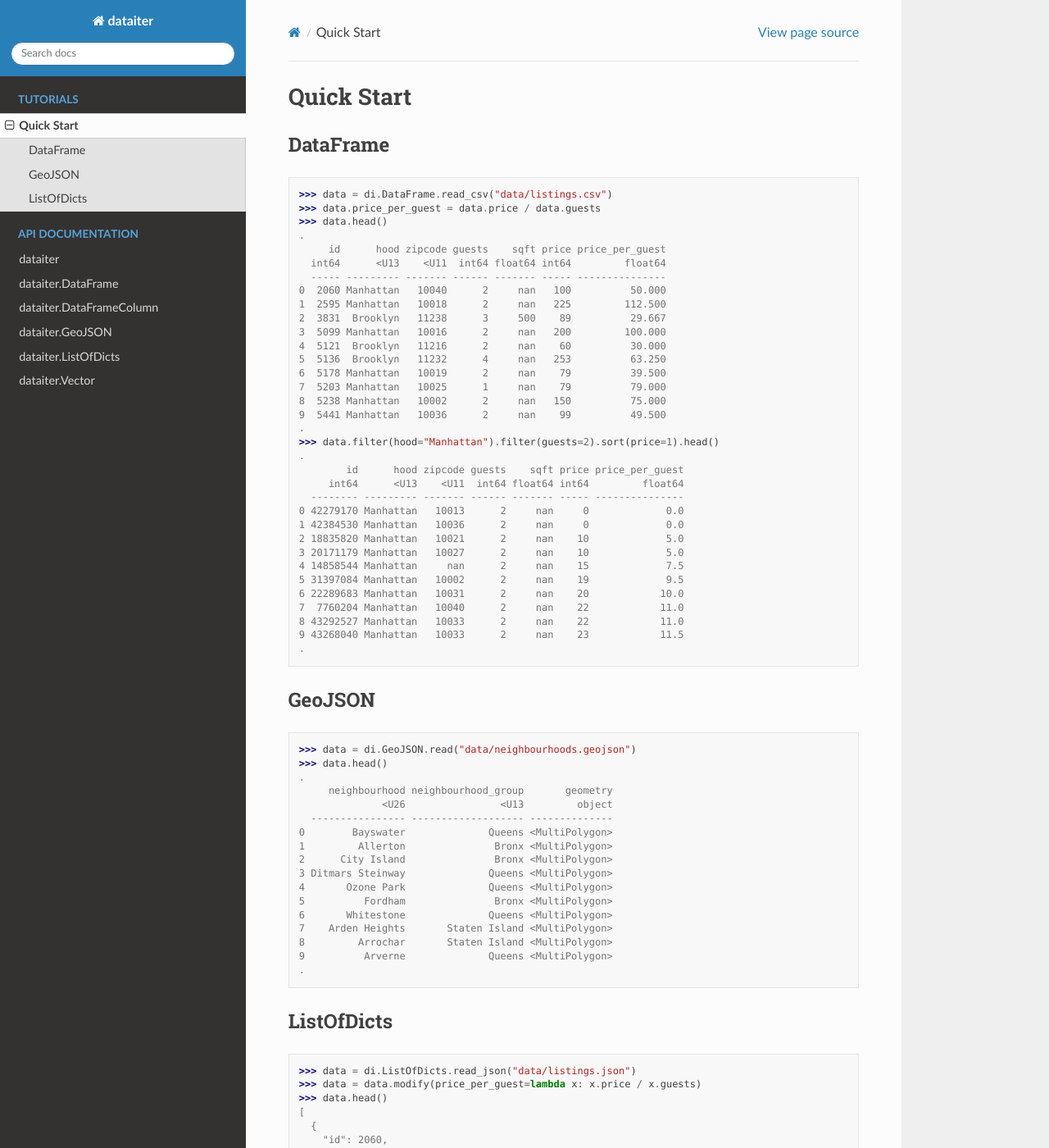
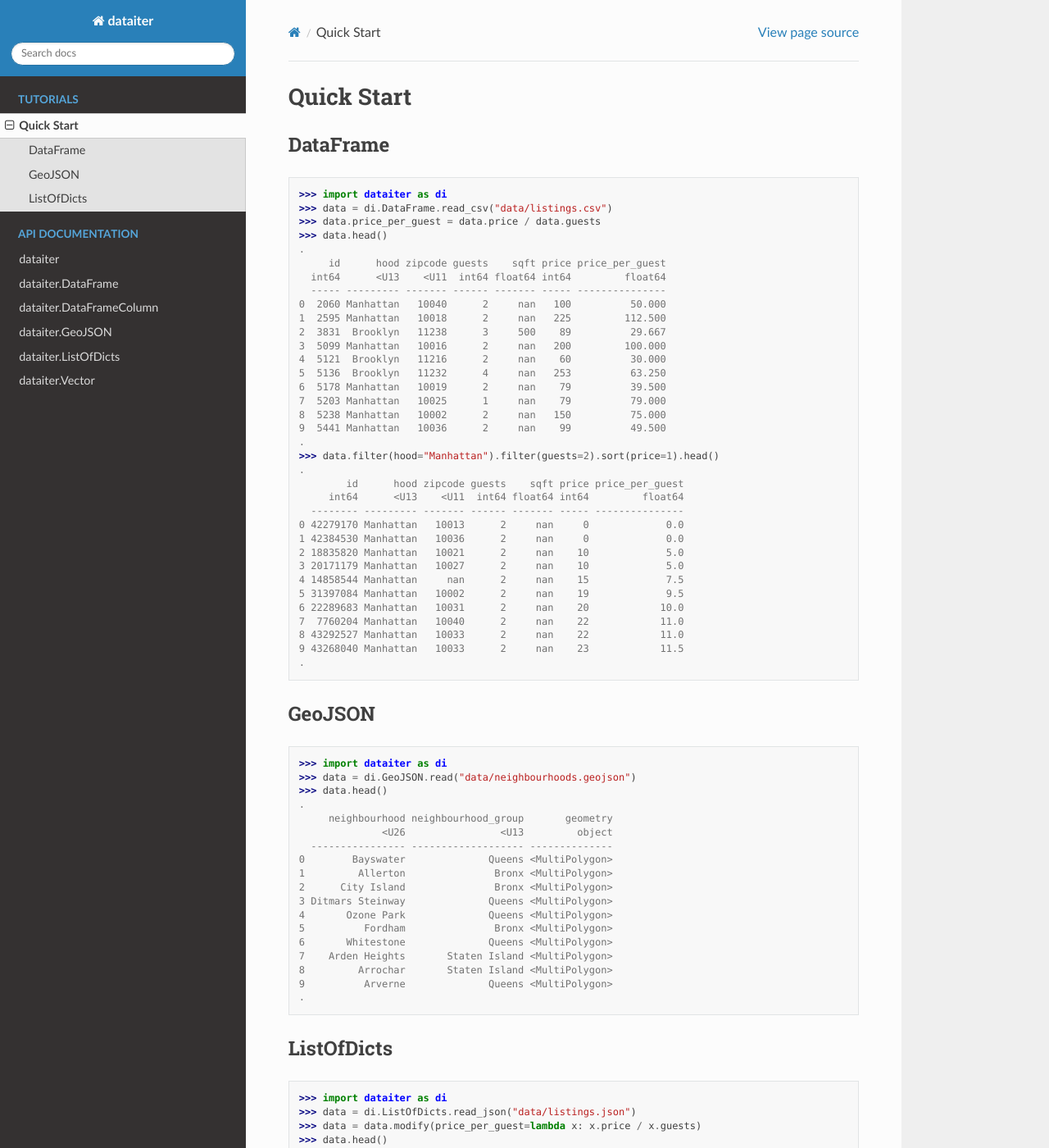
Before and after one commit to otsaloma/dataiter, a Sphinx documentation site: the page built from doc/quick-start.rst, in a window 1280 px wide and 1400 px high. Shown: the whole window at 82% size. Built offline with Sphinx 7.4.7 and the Read the Docs theme 2.0.0, drawn with Linux system fonts in a browser that asks for light colours.

Commit message:
Add imports to quick start

```diff
--- a/doc/quick-start.rst
+++ b/doc/quick-start.rst
@@ -4,6 +4,7 @@ Quick Start
 DataFrame
 ---------
 
+>>> import dataiter as di
 >>> data = di.DataFrame.read_csv("data/listings.csv")
 >>> data.price_per_guest = data.price / data.guests
 >>> data.head()
@@ -42,6 +43,7 @@ DataFrame
 GeoJSON
 -------
 
+>>> import dataiter as di
 >>> data = di.GeoJSON.read("data/neighbourhoods.geojson")
 >>> data.head()
 .
@@ -63,6 +65,7 @@ GeoJSON
 ListOfDicts
 -----------
 
+>>> import dataiter as di
 >>> data = di.ListOfDicts.read_json("data/listings.json")
 >>> data = data.modify(price_per_guest=lambda x: x.price / x.guests)
 >>> data.head()
```
